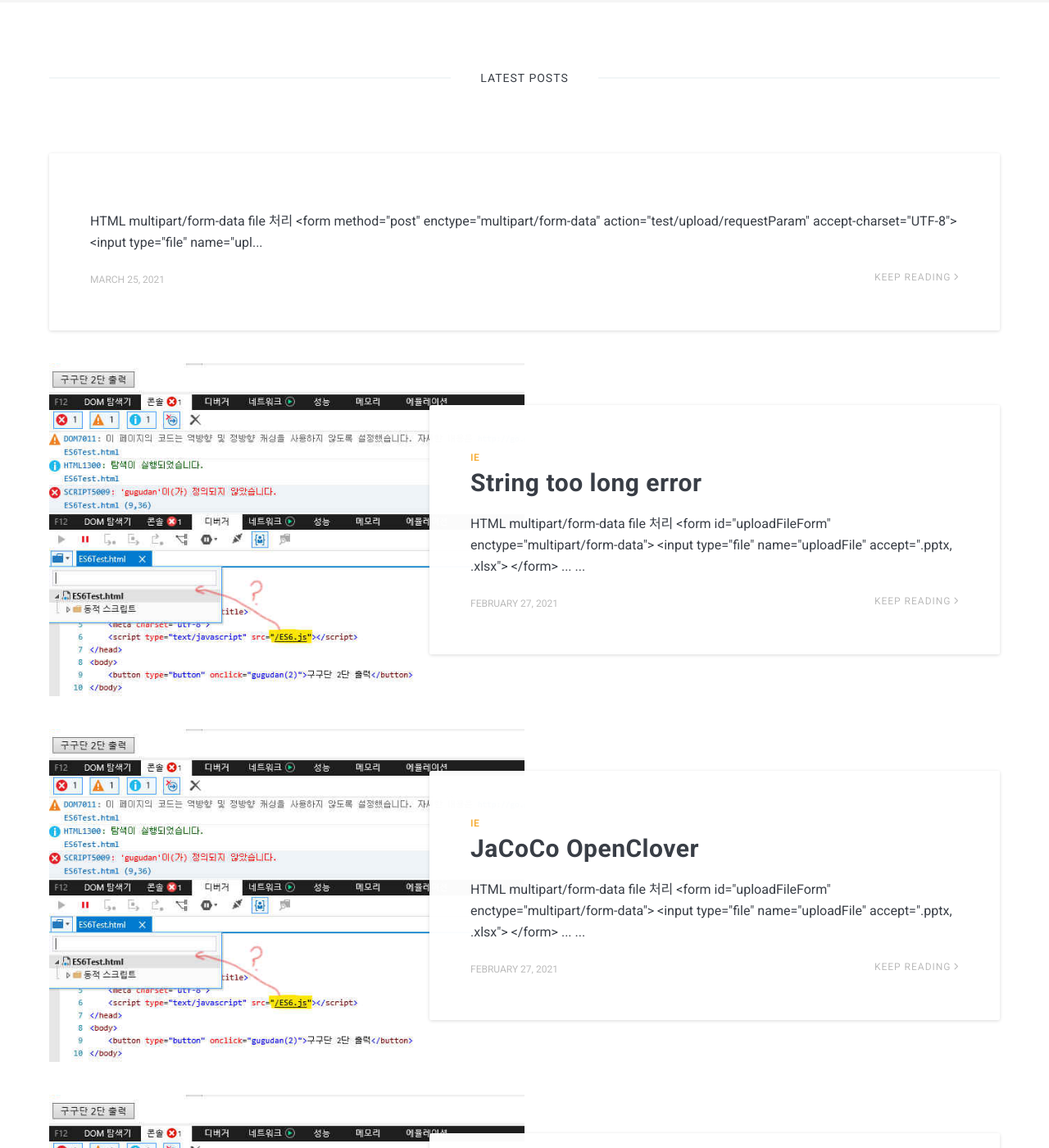
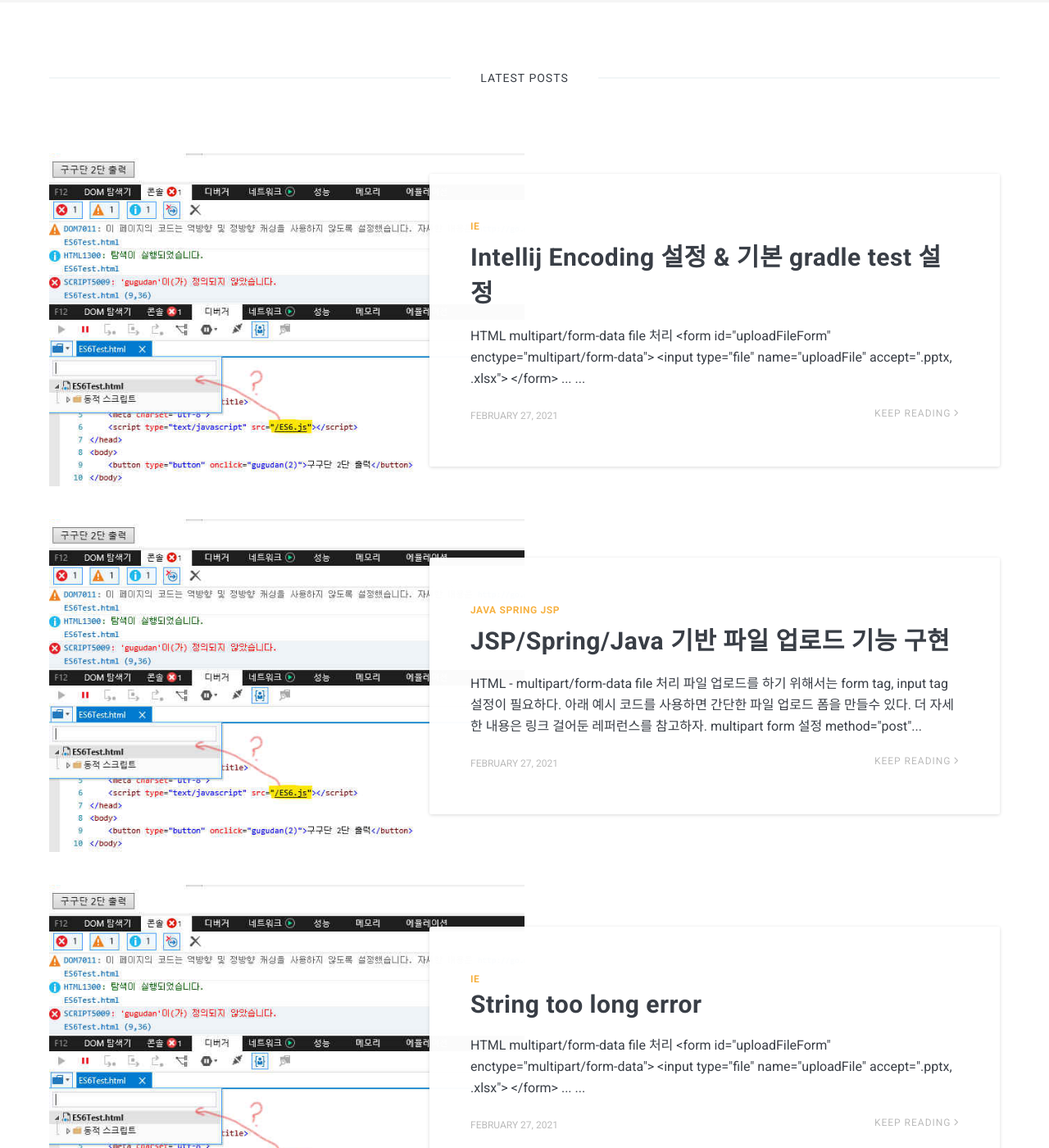
Before and after one commit to devwoo725/devwoo725.github.io, a Jekyll site: the page built from index.html, in a window 1280 px wide and 1400 px high, scrolled down 524 px. Shown: the whole window at 82% size. Built offline with Jekyll 4.4.1, drawn with Linux system fonts in a browser that asks for light colours; nearby versions of some CDN libraries; the list of posts is cut into pages by our own code; some of the changed text lies outside the part shown.

Commit message:
spring file upload done!

````diff
--- a/_layouts/post.html
+++ b/_layouts/post.html
@@ -37,7 +37,7 @@ layout: default
   <div class="container">
     <div class="row">
     <!-- begin post -->
-    <article class="post {{ no-image }} col col-8 col-t-10 col-m-12">
+    <article class="post {{ no-image }} col col-9 col-t-10 col-m-12">
 
       <div class="post__content">
         {{ content }}
--- a/_posts/2021-03-03-Temp1.markdown
+++ /dev/null
@@ -1,142 +0,0 @@
----
-layout: post title: "JSP/Spring/Java 기반 파일 업로드 기능 구현"
-date: 2021-02-27 18:55:00 +0900 image: IE-issue-reproduction.jpg tags: IE
----
-
-## HTML multipart/form-data file 처리
-
-```html
-
-<form method="post" enctype="multipart/form-data" action="test/upload/requestParam" accept-charset="UTF-8">
-  <input type="file" name="uploadFile" accept=".pptx">
-  <input type="submit" value="requestParam upload">
-</form>
-<form method="post" enctype="multipart/form-data" action="test/uploads/requestParam" accept-charset="UTF-8">
-  <input multiple type="file" name="uploadFileList" accept=".pptx, .png">
-  <input type="submit" value="requestParam uploads">
-</form>
-<form method="post" enctype="multipart/form-data" action="/test/upload/commandObject" accept-charset="UTF-8">
-  <input type="file" name="uploadFile" accept="image/*">
-  <input type="submit" value="customModel upload">
-</form>
-<form method="post" enctype="multipart/form-data" action="/test/uploads/commandObject" accept-charset="UTF-8">
-  <input multiple type="file" name="uploadFileList" accept="application/vnd.ms-powerpoint">
-  <input type="submit" value="customModel uploads">
-</form>
-```
-
-## Spring multipart 파일 처리
-
-### TEST VERSION
-
-- Spring Framework Version __5.3.5__
-
-### multipartResolver config
-
-- CommonsMultipartResolver config
-  > build.gradle
-    ```
-    dependencies {
-        implementation group: 'commons-fileupload', name: 'commons-fileupload', version: '1.4'
-    }
-    ```
-
-  > WebConfig.java
-    ```java
-    @Configuration
-    public class WebConfig implements WebMvcConfigurer {
-        @Bean(name = "multipartResolver")
-        public CommonsMultipartResolver getCommonsMultipartResolver() {
-            CommonsMultipartResolver multipartResolver = new CommonsMultipartResolver();
-            multipartResolver.setMaxUploadSize(20971520);   // 20MB
-            multipartResolver.setMaxInMemorySize(1048576);  // 1MB
-            return multipartResolver;
-        }
-    }
-    ```
-- StandardServletMultipartResolver config
-  > WebApplicationInitializer.java
-    ```java
-    public class WebApplicationInitializer extends AbstractAnnotationConfigDispatcherServletInitializer {
-        @Override
-        protected Class<?>[] getServletConfigClasses() {
-            return new Class[]{WebConfig.class};
-        }
-        @Override
-        protected void customizeRegistration(ServletRegistration.Dynamic registration) {
-            registration.setMultipartConfig(new MultipartConfigElement(""));
-        }
-        // ...
-    }
-    ```
-  > WebConfig.java
-    ```java
-    @Configuration
-    public class WebConfig implements WebMvcConfigurer {
-        @Bean(name = "multipartResolver")
-        public StandardServletMultipartResolver getCommonsMultipartResolver() {
-            return new StandardServletMultipartResolver();
-        }
-        // ...
-    }
-    ```
-
-### Controller
-
-```java
-/**
- * Command Object
- */
-public class MultipartModel {
-
-    private MultipartFile uploadFile;
-    private List<MultipartFile> uploadFileList;
-    // ...
-}
-
-
-@Controller
-public class UploadTestController {
-
-    @PostMapping("/test/upload/requestParam")
-    public void upload(@RequestParam("file") MultipartFile multipartFile) {
-    }
-
-    @PostMapping("/test/uploads/requestParam")
-    public void uploads(@RequestParam("uploadFileList") List<MultipartFile> multipartFileList) {
-    }
-
-    @PostMapping("/test/upload/commandObject")
-    public void upload(@ModelAttribute MultipartModel multipartModel) {
-    }
-
-    @PostMapping("/test/uploads/commandObject")
-    public void uploads(@ModelAttribute MultipartModel multipartModel) {
-    }
-}
-```
-
-## Java 파일 처리
-```java
-@Service
-public class UploadTestService {
-    public void copy(MultipartFile multipartFile) throws IOException {
-        Path uploadTarget = Paths.get("\\upload\\" + multipartFile.getOriginalFilename());
-
-        if (Files.notExists(uploadTarget.getParent())) {
-            Files.createDirectories(uploadTarget.getParent());
-        }
-
-        try (InputStream multipartFileInputStream = multipartFile.getInputStream()) {
-            Files.copy(multipartFileInputStream, uploadTarget);
-        }
-    }
-```
-
-[Sending and retrieving form data](https://developer.mozilla.org/ko/docs/Learn/Forms/Sending_and_retrieving_form_data "Sending and retrieving form data")
-<br>
-[input file](https://developer.mozilla.org/ko/docs/Web/HTML/Element/Input/file "Input file")
-
-[Spring mvc-multipart](https://docs.spring.io/spring-framework/docs/current/reference/html/web.html#mvc-multipart "Spring mvc-multipart")
-[Spring mvc-multipart-forms](https://docs.spring.io/spring-framework/docs/current/reference/html/web.html#mvc-multipart-forms "Spring mvc-multipart-forms")
-[Spring file upload](https://www.baeldung.com/spring-file-upload "Spring file upload")
--- /dev/null
+++ b/_posts/2021-03-25-Java-Srping-Jsp-file-upload.markdown
@@ -0,0 +1,187 @@
+---
+layout: post
+title: "JSP/Spring/Java 기반 파일 업로드 기능 구현"
+date: 2021-02-27 18:55:00 +0900
+image: IE-issue-reproduction.jpg
+tags: JAVA SPRING JSP
+---
+
+## HTML - multipart/form-data file 처리
+파일 업로드를 하기 위해서는 form tag, input tag 설정이 필요하다.
+아래 예시 코드를 사용하면 간단한 파일 업로드 폼을 만들수 있다.
+더 자세한 내용은 링크 걸어둔 레퍼런스를 참고하자.
+
+### multipart form 설정
+- `method="post"`
+- `enctype="multipart/form-data"`
+- 자세한 설명은 [파일보내기][sile sending form data] 참고
+
+### input 설정
+- `type="file"`
+- 옵션
+    - `accept=".pptx"`:업로드 파일 확장자 제한
+- 자세한 설명 및 가능한 옵션 확인은 [input file] 참고
+
+{% highlight html %}
+<%-- pptx 파일 1개 업로드 --%>
+<form method="post" enctype="multipart/form-data" action="test/upload/requestParam" accept-charset="UTF-8">
+  <input type="file" name="uploadFile" accept=".pptx">
+  <input type="submit" value="requestParam upload">
+
+<%-- pptx or png 파일 여러개 업로드 --%>
+<form method="post" enctype="multipart/form-data" action="test/uploads/requestParam" accept-charset="UTF-8">
+  <input multiple type="file" name="uploadFileList" accept=".pptx, .png">
+  <input type="submit" value="requestParam uploads">
+</form>
+
+<%-- 이미지 파일 1개 업로드 --%>
+<form method="post" enctype="multipart/form-data" action="/test/upload/commandObject" accept-charset="UTF-8">
+  <input type="file" name="uploadFile" accept="image/*">
+  <input type="submit" value="customModel upload">
+</form>
+
+<%-- 파워포인트 파일 여러개 업로드 --%>
+<form method="post" enctype="multipart/form-data" action="/test/uploads/commandObject" accept-charset="UTF-8">
+  <input multiple type="file" name="uploadFileList" accept="application/vnd.ms-powerpoint">
+  <input type="submit" value="customModel uploads">
+</form>
+{% endhighlight %}
+
+## Spring multipart 파일 처리
+
+### TEST VERSION
+
+- Spring Framework Version __5.3.5__
+
+### multipartResolver config
+`form(multipart/form-data)`에서 전달되는 파일 정보를 처리하기 위해서는 `MultipartResolver` 설정이 필요하다.
+`MultipartResolver`는 _Commons FileUpload_ 를 사용하는 `CommonsMultipartResolver`와 _Servlet 3.0_ 을 사용하는 `StandardServletMultipartResolver`가 있다.
+더 자세한 내용은 링크를 확인해보자.
+_참조_: [Spring mvc-multipart], [Spring file upload]
+
+#### CommonsMultipartResolver config
+_build.gradle_
+{% highlight gradle %}
+dependencies {
+    implementation group: 'commons-fileupload', name: 'commons-fileupload', version: '1.4'
+}
+{% endhighlight %}
+
+_WebConfig.java_
+{% highlight java %}
+@Configuration
+public class WebConfig implements WebMvcConfigurer {
+    @Bean(name = "multipartResolver")
+    public CommonsMultipartResolver getCommonsMultipartResolver() {
+        CommonsMultipartResolver multipartResolver = new CommonsMultipartResolver();
+        multipartResolver.setMaxUploadSize(20971520);   // 20MB
+        multipartResolver.setMaxInMemorySize(1048576);  // 1MB
+        return multipartResolver;
+    }
+}
+{% endhighlight %}
+
+#### StandardServletMultipartResolver config
+_WebApplicationInitializer.java_
+{% highlight java %}
+public class WebApplicationInitializer extends AbstractAnnotationConfigDispatcherServletInitializer {
+    @Override
+    protected Class<?>[] getServletConfigClasses() {
+        return new Class[]{WebConfig.class};
+    }
+    @Override
+    protected void customizeRegistration(ServletRegistration.Dynamic registration) {
+        registration.setMultipartConfig(new MultipartConfigElement(""));
+    }
+    // ...
+}
+{% endhighlight %}
+
+_WebConfig.java_
+{% highlight java %}
+@Configuration
+public class WebConfig implements WebMvcConfigurer {
+    @Bean(name = "multipartResolver")
+    public StandardServletMultipartResolver getCommonsMultipartResolver() {
+        return new StandardServletMultipartResolver();
+    }
+    // ...
+}
+{% endhighlight %}
+
+### Controller
+Spring에서는 `MultipartResolver`를 통해 `multipart/form-data`를 `MultipartFile`로 전달 받을 수 있다.
+`@RequestParam`을 사용하거나 `@ModelAttribute`를 사용해서 _Command Object_ 에 바인딩 할 수 있다.
+좀 더 자세한 내용은 링크를 참고하자.
+_참조_ :[Spring mvc-multipart-forms]
+{% highlight java %}
+/**
+ * Command Object
+ */
+public class MultipartModel {
+
+    private MultipartFile uploadFile;
+    private List<MultipartFile> uploadFileList;
+    // ...
+}
+
+@Controller
+public class UploadTestController {
+    private UploadTestService uploadTestService;
+
+    @Autowired
+    public void setUploadTestService(UploadTestService uploadTestService) {
+        this.uploadTestService = uploadTestService;
+    }
+
+    @PostMapping("/test/upload/requestParam")
+    public void upload(@RequestParam("file") MultipartFile multipartFile) {
+        uploadTestService.upload(multipartFile);
+    }
+
+    @PostMapping("/test/uploads/requestParam")
+    public void uploadList(@RequestParam("uploadFileList") List<MultipartFile> multipartFileList) {
+        multipartFileList.forEach(uploadTestService::upload);
+    }
+
+    @PostMapping("/test/upload/commandObject")
+    public void upload(@ModelAttribute MultipartModel multipartModel) {
+        uploadTestService.upload(multipartModel.getUploadFile());
+    }
+
+    @PostMapping("/test/uploads/commandObject")
+    public void uploadList(@ModelAttribute MultipartModel multipartModel) {
+        multipartModel.getUploadFileList().forEach(uploadTestService::upload);
+    }
+}
+{% endhighlight %}
+
+## Java 파일 처리
+전달 받은 `MultipartFile` 을 업로드한다.
+파일명은 `getOriginalFilename` 메소드를 통해 얻을 수 있다.
+`getName`이라는 메소드가 있지만 해당 메소드는 _form_ 에서 전달되는 _input tag_ 의 _name_ 이다
+
+{% highlight java %}
+@Service
+public class UploadTestService {
+    public void upload(MultipartFile multipartFile) {
+        Path uploadTarget = Paths.get("\\upload\\" + multipartFile.getOriginalFilename());
+
+        try (InputStream multipartFileInputStream = multipartFile.getInputStream()) {
+            if (Files.notExists(uploadTarget.getParent())) {
+                Files.createDirectories(uploadTarget.getParent());
+            }
+
+            Files.copy(multipartFileInputStream, uploadTarget);
+        } catch (IOException e) {
+            // 예외 처리
+        }
+    }
+}
+{% endhighlight %}
+
+[sile sending form data]:https://developer.mozilla.org/ko/docs/Learn/Forms/Sending_and_retrieving_form_data#%ED%8A%B9%EB%B3%84%ED%95%9C_%EA%B2%BD%EC%9A%B0_%ED%8C%8C%EC%9D%BC_%EB%B3%B4%EB%82%B4%EA%B8%B0 "sile sending form data"
+[input file]:https://developer.mozilla.org/ko/docs/Web/HTML/Element/Input/file "Input file"
+[Spring mvc-multipart]:https://docs.spring.io/spring-framework/docs/current/reference/html/web.html#mvc-multipart "Spring mvc-multipart"
+[Spring file upload]:https://www.baeldung.com/spring-file-upload "Spring file upload"
+[Spring mvc-multipart-forms]:https://docs.spring.io/spring-framework/docs/current/reference/html/web.html#mvc-multipart-forms "Spring mvc-multipart-forms"
--- /dev/null
+++ b/_posts/2021-03-25-Temp10.markdown
@@ -0,0 +1,23 @@
+---
+layout: post
+title: "Intellij Encoding 설정 & 기본 gradle test 설정"
+date: 2021-02-27 18:55:00 +0900
+image: IE-issue-reproduction.jpg
+tags: IE
+---
+
+## HTML multipart/form-data file 처리
+```html
+<form id="uploadFileForm" enctype="multipart/form-data">
+  <input type="file" name="uploadFile" accept=".pptx, .xlsx">
+</form>
+...
+<form id="uploadFileListForm" enctype="multipart/form-data">
+  <input multiple="multiple" type="file" name="uploadFileList" accept=".pptx, .xlsx">
+</form>
+```
+## Spring multipart 파일 처리
+
+## Java 파일 처리
+
+[String too long error](https://www.baeldung.com/java-constant-string-too-long-error "string too long error")
````
